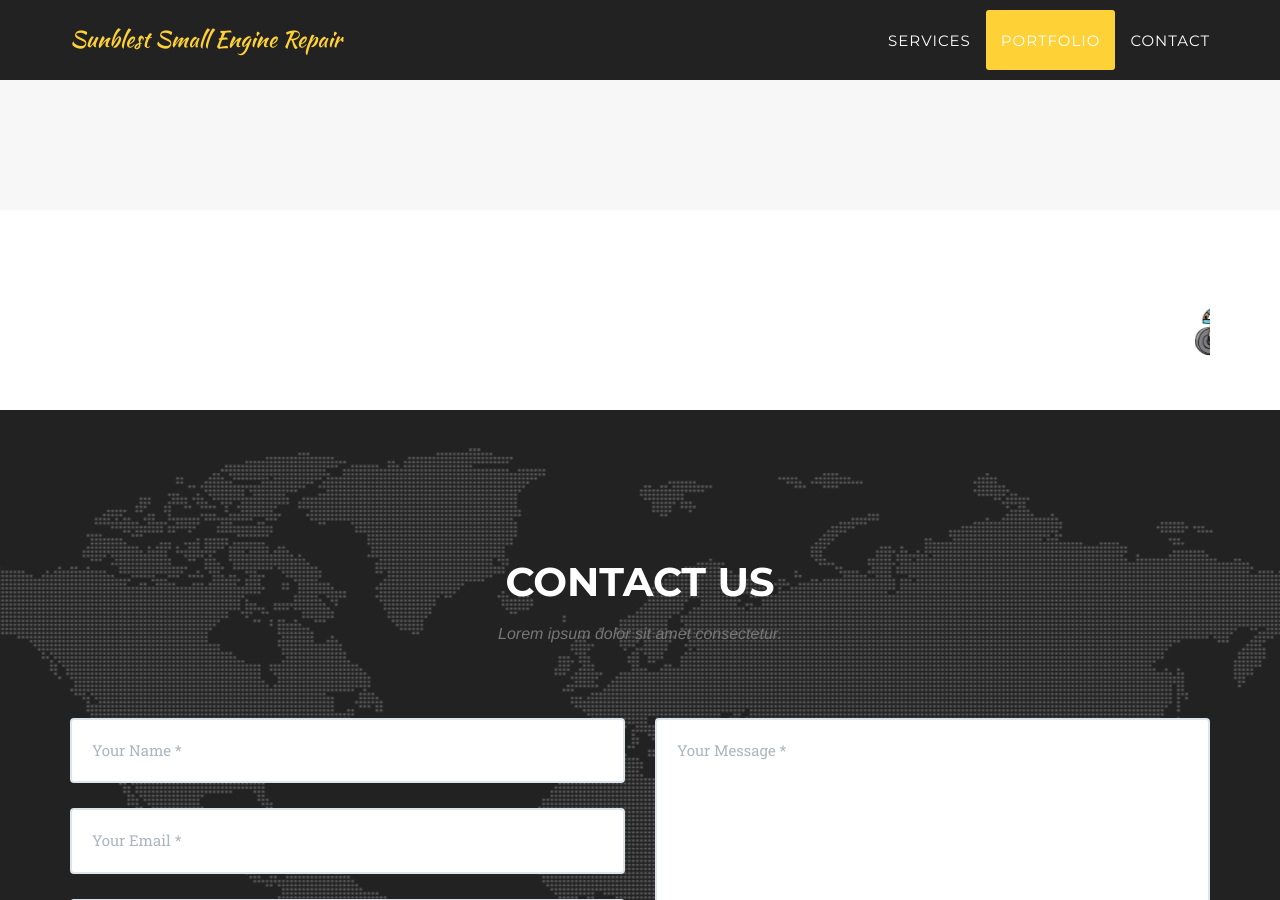
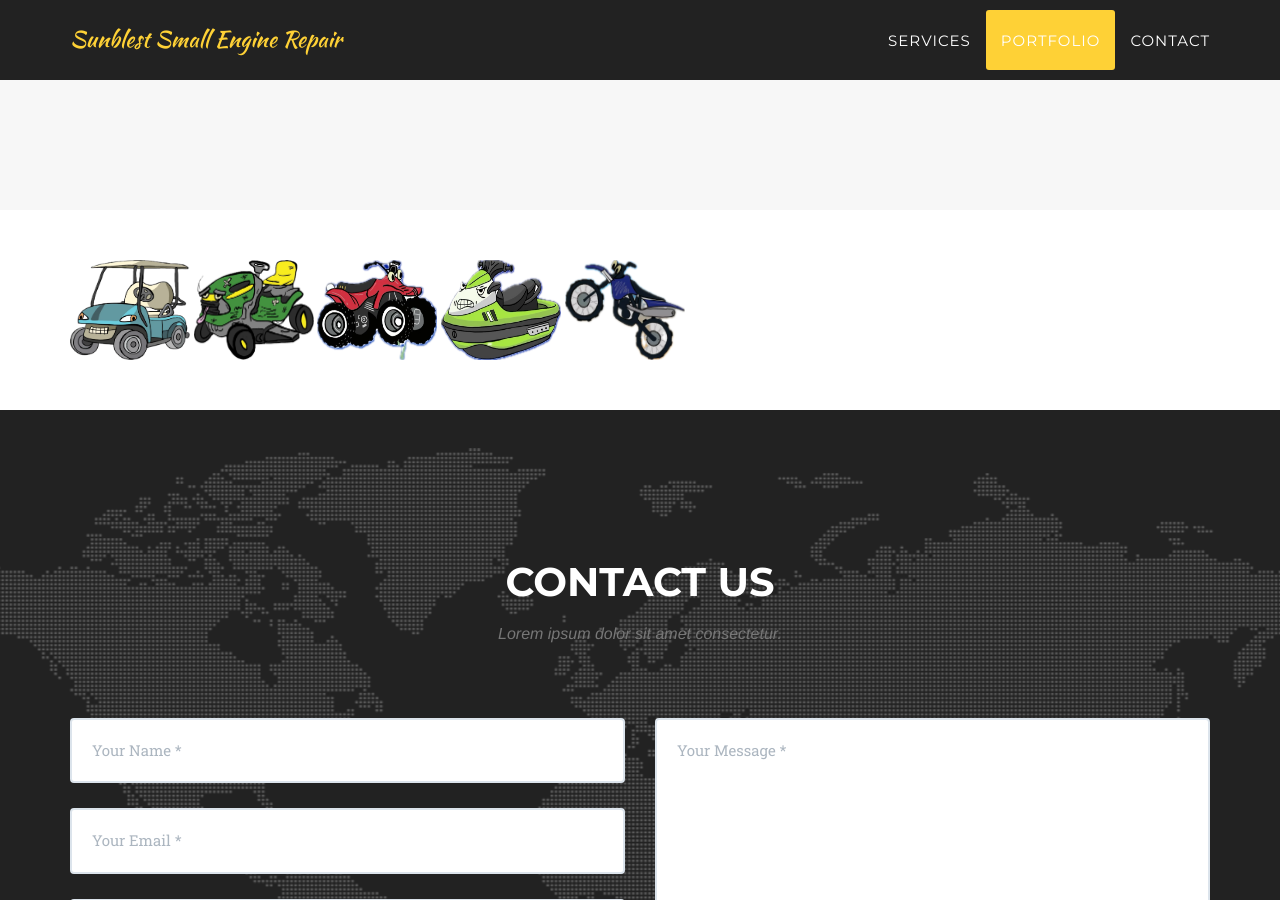
Before and after one commit to sunblestsmallengine/sunblest, a Jekyll site: the page built from index.html, in a window 1280 px wide and 900 px high, scrolled down 2407 px. Built offline with Jekyll 4.4.1, drawn with Linux system fonts in a browser that asks for light colours; some web fonts are replaced.

Commit message:
Update clients.html

```diff
--- a/_includes/clients.html
+++ b/_includes/clients.html
@@ -1,12 +1,14 @@
 <!-- Clients Aside -->
     <aside class="clients">
         <div class="container">
-            <marquee behavior="slide" direction="left" loop="-1">
-                <span> <img src="/img/cart.png" width="120" height="100" alt="Natural" /> </span>
-                <span><img src="/img/tractor.png" width="120" height="100" alt="Natural" /></span>
-                <span><img src="/img/four.png" width="120" height="100" alt="Natural" /></span>
-                <span><img src="/img/boat.png" width="120" height="100" alt="Natural" /></span>
-                <span><img src="/img/bike.png" width="120" height="100" alt="Natural" /></span>
-              </marquee>
+            <div class="marquee">
+                <div class="marquee-content">
+                    <span> <img src="/img/cart.png" width="120" height="100" alt="Natural" /> </span>
+                    <span><img src="/img/tractor.png" width="120" height="100" alt="Natural" /></span>
+                    <span><img src="/img/four.png" width="120" height="100" alt="Natural" /></span>
+                    <span><img src="/img/boat.png" width="120" height="100" alt="Natural" /></span>
+                    <span><img src="/img/bike.png" width="120" height="100" alt="Natural" /></span>
+                </div>
+             </div>
         </div>
     </aside>
```
